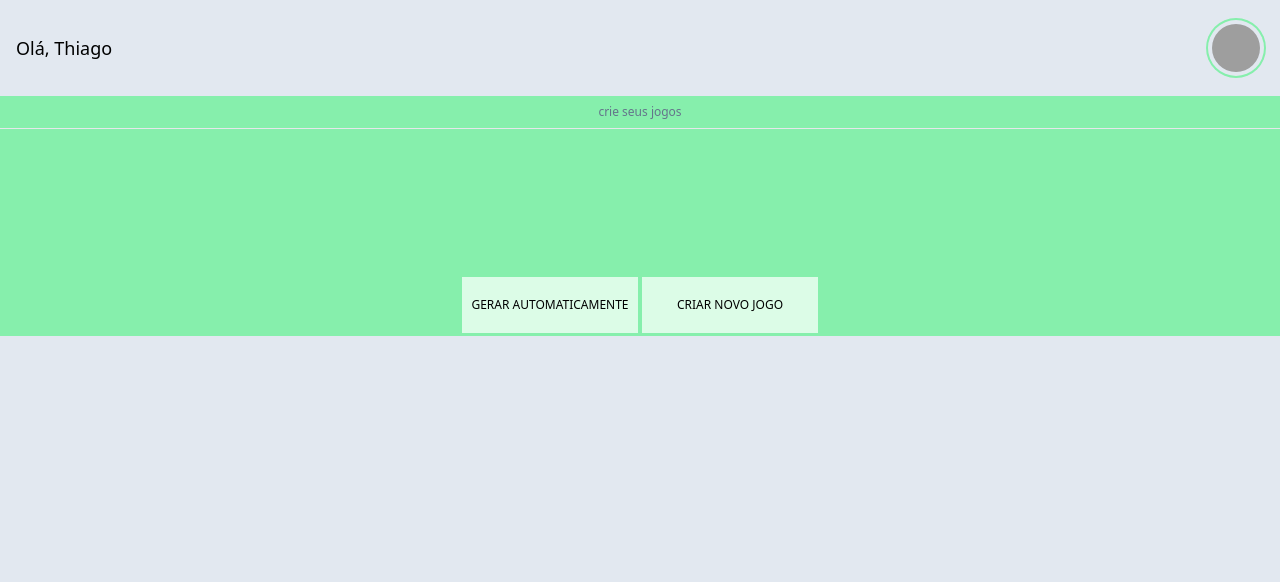
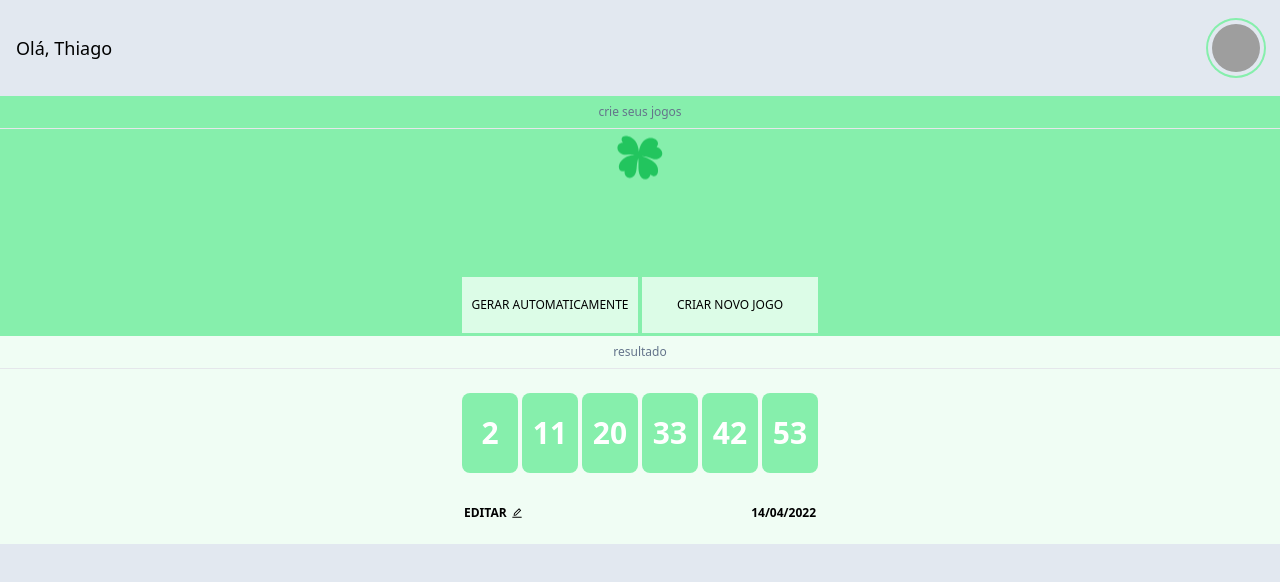
Before and after one commit to Galvaothiago/tique, a Next.js app: page / in a window 1280 px wide. Shown: the top 582 px of the page. Built offline with nearby package versions, Linux system fonts and the light colour scheme; grey boxes are pictures that could not be loaded.

Commit message:
created result component and added some effects in component to create bet

```diff
--- /dev/null
+++ b/src/components/betResult/index.tsx
@@ -0,0 +1,22 @@
+import { AiOutlineEdit } from 'react-icons/ai'
+
+export function BetResult() {
+    const fakeResult = ['2', '11', '20', '33', '42', '53']
+
+    return (
+        <section className="w-full h-52 bg-green-50" >
+            <p className="w-full text-center text-xs text-slate-500 border-b py-2 border-slave">resultado</p>
+            <div className="flex justify-center items-center gap-1 pt-6">
+               { fakeResult.map( number =>
+                <span className="grid place-items-center text-white text-3xl font-bold w-14 h-20 rounded-lg bg-green-300" >{number}</span>) }
+            </div>
+            <div className="flex justify-between items-center mx-auto w-96 px-4 pt-8">
+                <div className="flex items-center gap-1 text-xs font-bold uppercase cursor-pointer">
+                    editar
+                    <AiOutlineEdit />
+                </div>
+                <span className="text-xs font-bold">14/04/2022</span>
+            </div>
+        </section>
+    )
+}
--- a/src/components/createBet/index.tsx
+++ b/src/components/createBet/index.tsx
@@ -1,4 +1,5 @@
 import { IoClose } from 'react-icons/io5'
+import { GiClover } from 'react-icons/gi'
 import { AiOutlineCheck } from 'react-icons/ai'
 import { useState } from 'react'
 
@@ -11,8 +12,10 @@ export function CreateBet() {
     const [ showMessage, setShowMessage ] = useState<boolean>(false)
     const [ message, setMessage ] = useState<string>('')
 
+    const showClover = numbersBet.length === 0
+
     const quantityNumbersAllowed = 6
-    const TIME_HIDDEN = 1500
+    const TIME_HIDDEN = 2000
 
     const handleWarnningAutomatically = (message: string) => {
         setShowMessage(true)
@@ -24,7 +27,7 @@ export function CreateBet() {
     }
 
     const validateNumbers = (bets: number[]) => {
-        const validateLength = bets.length < quantityNumbersAllowed || bets.length > quantityNumbersAllowed
+        const validateLength = bets?.length < quantityNumbersAllowed || bets?.length > quantityNumbersAllowed
         if(validateLength) {
             alert('sua aposta precisa ter 6 números')
             return false
@@ -34,7 +37,7 @@ export function CreateBet() {
         const hasDuplicateNumbers = removeDuplicateNumbers.size < quantityNumbersAllowed
         let hasInvalidNumber = false
 
-        bets.forEach(number => {
+        bets?.forEach(number => {
             if(number > 60 || number < 0 || (number % 2 != 0 && number % 2 != 1)) {
                 hasInvalidNumber = true
             }
@@ -94,8 +97,8 @@ export function CreateBet() {
                 <div className="flex items-center justify-center gap-3 mt-4">
                     {showMessage ?
                         <Warnning content={message}/> :
-                        numbersBet.map((number, i) =>
-                    <span key={`${i}-${number}`} className="grid place-items-center w-12 h-12 font-medium bg-green-100 rounded-full text-xl">{number}</span>)}
+                        (showClover ? <GiClover className="animate-bounce text-5xl text-green-500" /> : numbersBet.map((number, i) =>
+                    <span key={`${i}-${number}`} className="grid place-items-center w-12 h-12 font-medium bg-green-100 rounded-full text-xl">{number}</span>))}
                 </div>
             </div>
             { !changeButtons ? <div className="flex items-end justify-center gap-1 pb-1 w-full h-36">
--- a/src/pages/index.tsx
+++ b/src/pages/index.tsx
@@ -1,3 +1,4 @@
+import { BetResult } from "../components/betResult";
 import { CreateBet } from "../components/createBet";
 import { Header } from "../components/header";
 
@@ -9,6 +10,7 @@ export default function Home() {
       <Header urlImg={URL_IMG}/>
       <div className="xl:container mx-auto h-screen bg-slate-200">
           <CreateBet />
+          <BetResult />
       </div>
 
     </>
--- a/tailwind.config.js
+++ b/tailwind.config.js
@@ -4,7 +4,11 @@ module.exports = {
     "./src/components/**/*.{js,ts,jsx,tsx}",
   ],
   theme: {
-    extend: {},
+    extend: {
+      animation: {
+        'bounce': 'bounce 1.75s infinite'
+      }
+    },
   },
   plugins: [],
 }
```
